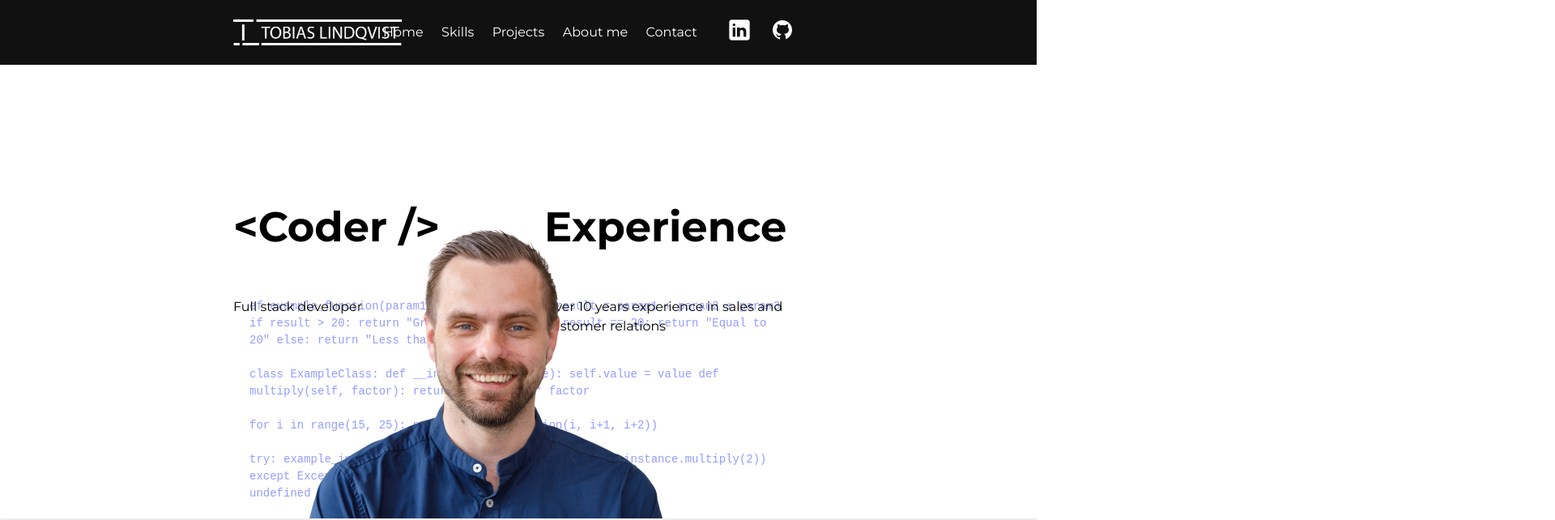
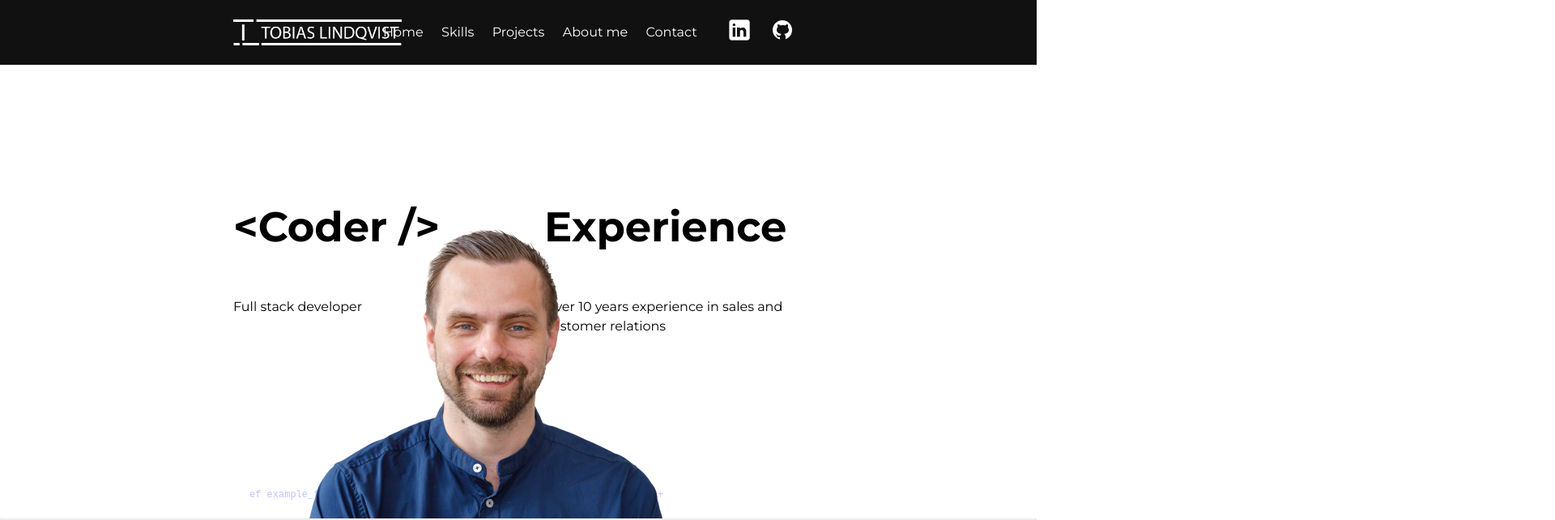
Before and after one commit to LindqvistTobias/portfolio-v2, a React (Vite) app: page / in a window 1280 px wide. Shown: the top 642 px of the page at 81% size, 1920 px wide, since content can reach past the window. Built offline with nearby package versions, Linux system fonts and the light colour scheme.

Commit message:
Changed the scrolling text

```diff
--- a/src/components/codeTextAnimation/CodeTextAnimation.css
+++ b/src/components/codeTextAnimation/CodeTextAnimation.css
@@ -11,8 +11,8 @@
 
   #code-text {
     margin: 20px;
-    font-family: monospace;
-    font-size: 14px;
+    font-size: 12px;
     color: #959cff;
     white-space: pre-wrap;
+    opacity: 0.6;
   }
--- a/src/components/codeTextAnimation/CodeTextAnimation.jsx
+++ b/src/components/codeTextAnimation/CodeTextAnimation.jsx
@@ -16,6 +16,7 @@ const CodeTextAnimation = () => {
     const [displayText, setDisplayText] = useState("");
 
     useEffect(() => {
+      const delay = setTimeout(() => {
         let index = 0;
         const interval = setInterval(() => {
           if (index < codeString.length) {
@@ -24,8 +25,12 @@ const CodeTextAnimation = () => {
           } else {
             clearInterval(interval);
           }
-    }, 10);
+        }, 30); // Reduced interval to speed up the animation
+
         return () => clearInterval(interval);
+      }, 4000); // 2 seconds delay
+
+      return () => clearTimeout(delay);
     }, []);
 
   return (
--- a/src/components/homepage/Homepage.css
+++ b/src/components/homepage/Homepage.css
@@ -15,8 +15,12 @@ html {
   }
 
   .container-inner {
+    width: 55%;
+  }
+
+  .container-text {
     display: flex;
-    width: 55%;
+    width: 100%;
     justify-content: space-between;
   }
 
--- a/src/components/homepage/Homepage.jsx
+++ b/src/components/homepage/Homepage.jsx
@@ -15,7 +15,7 @@ const Homepage = () => {
       <Navbar />
       <section id="home" className="container">
         <div className="container-inner">
-
+        <div className="container-text">
           <motion.div
             className="container-left"
             initial={{ x: "-100vw" }}
@@ -35,7 +35,6 @@ const Homepage = () => {
             <p>Over 10 years experience in sales and customer relations</p>
           </motion.div>
 
-
           <div className="hero-container">
             <motion.img
               src={tobiasImage}
@@ -46,9 +45,9 @@ const Homepage = () => {
               transition={{ duration: 5, delay: 2 }}
             />
           </div>
-
         </div>
         <CodeTextAnimation />
+        </div>
       </section>
       <section id="skills" className={`container dark`}>
         <Skills />
```
Lines whose indentation alone changed are shown as unchanged.
